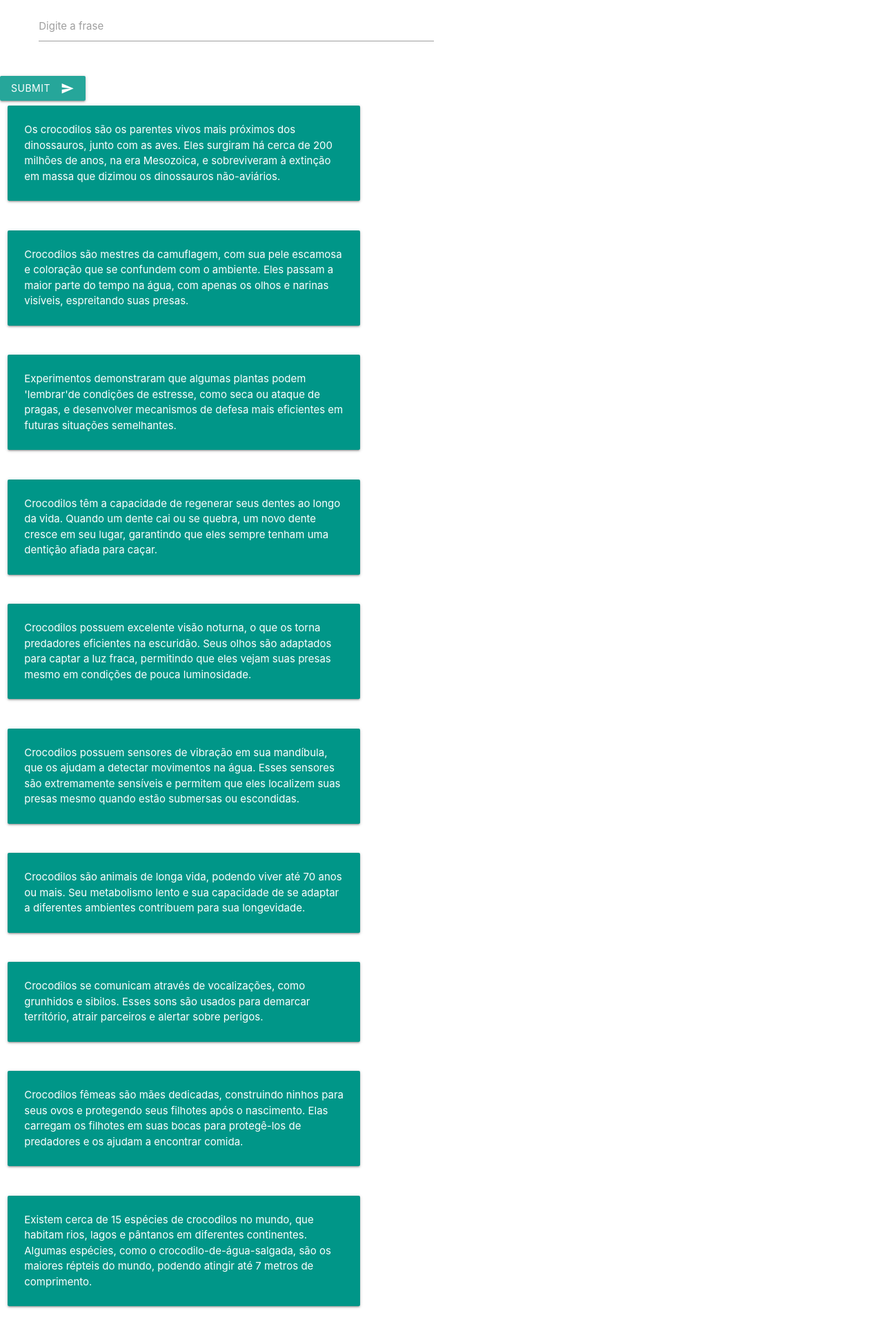
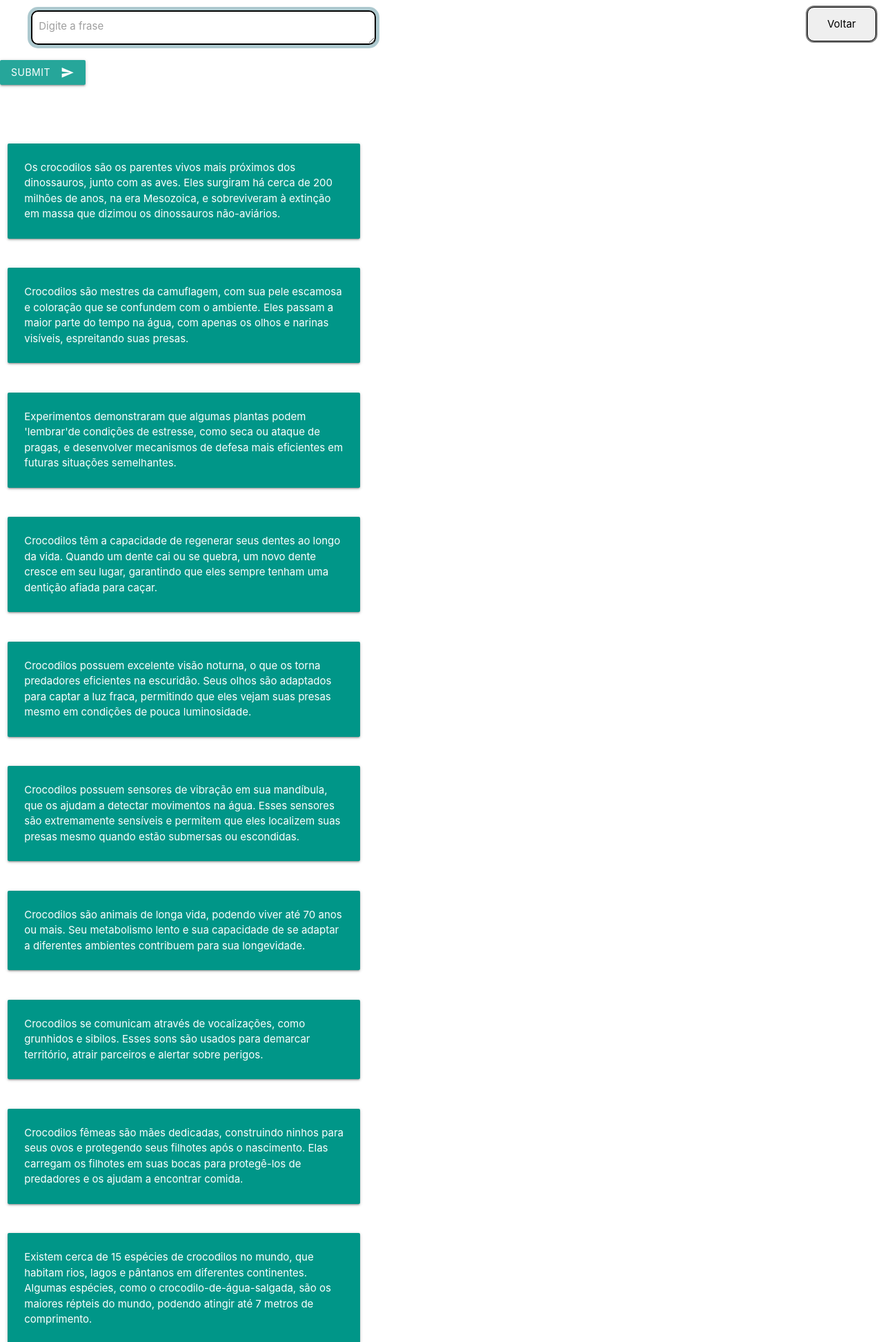
Before and after one commit to Cristiano-Andrade-Ribeiro-Da-Silva/ProjetoRenderTemplate, a Flask app: page /cadastro in a window 1280 px wide. Shown: the top 1945 px of the page at 69% size. Before the commit the page ends 1896 px from the top, so only its background shows below. Run offline with Flask 3, Linux system fonts and the light colour scheme.

Commit message:
ADD: botões de navegação

```diff
--- a/app.py
+++ b/app.py
@@ -10,9 +10,7 @@ app = Flask(__name__)
 def pagina_principal():
     cores = random.choice(listas.lista_cores)
     curiosidade = random.choice(listas.lista_curiosidades)
-    return render_template("principal.html",
-                           cores_html = cores,
-                           curiosidade_html = curiosidade)
+    return render_template("principal.html", cores_html = cores, curiosidade_html = curiosidade)
 
 
 @app.route("/sobre")
--- a/templates/cadastro.html
+++ b/templates/cadastro.html
@@ -11,6 +11,56 @@
      <link href="https://fonts.googleapis.com/icon?family=Material+Icons" rel="stylesheet">
      <link rel="stylesheet" href="./style.css">
 
+    <style>
+
+    .container_form
+    {
+        width: 100%;
+        height: 200px;
+
+        display: flex;
+        justify-content: space-between;
+    }
+
+    .textarea
+    {
+        min-width: 500px;
+        min-height: 50px;
+
+        max-width: 1000px;
+        max-height: 100px;
+
+        border: 2px solid black;
+        border-radius: 10px;
+
+        box-shadow: 0 0 0 5px rgba(50, 120, 136, 0.4 );
+    }
+
+    .container_button
+    {
+        width: 100px;
+        height: 50px;
+
+        display: flex;
+        align-items: center;
+        justify-content: center;
+
+        margin: 10px;
+    }
+
+    .container_button > button
+        {
+            width: 100px;
+            height: 50px;
+
+            box-shadow: 0 0 0 2px rgba(0, 0, 0, 0.5);
+
+            border: 1px solid black;
+            border-radius: 10px;
+        }
+
+    </style>
+
     <title>Cadastro de Frases</title>
 
 </head>
@@ -20,17 +70,19 @@
 
     <section class="sec_01">
 
+        <section class="container_form">
+
             <form class="col-s12" action="/post/cadastrarfrase" method="POST">
 
                 <section class="sec_input">
 
-                <div class="row">
+                    <div>
 
                         <div class="input-field col s6">
 
                             <i class="material-icons prefix"></i>
 
-                        <textarea name="frase" id="icon_prefix2" class="materialize-textarea"></textarea>
+                            <textarea name="frase" id="icon_prefix2" class="textarea"></textarea>
 
                             <label for="icon_prefix2">Digite a frase</label>
 
@@ -43,6 +95,16 @@
                         <i class="material-icons right">send</i>
 
                     </button>
+
+                </section>
+
+            </form>
+
+            <form action="/" class="container_button">
+
+                    <Button>Voltar</Button>
+
+            </form>
 
         </section>
 
@@ -68,8 +130,6 @@
 
         </section>
 
-
-        </form>
     </section>
 
 
```
Also changed, not shown: templates/lista-cores.html (+67 -3 lines), templates/principal.html (+68 -0 lines), templates/sobre.html (+42 -13 lines). Lines whose indentation alone changed are shown as unchanged.
